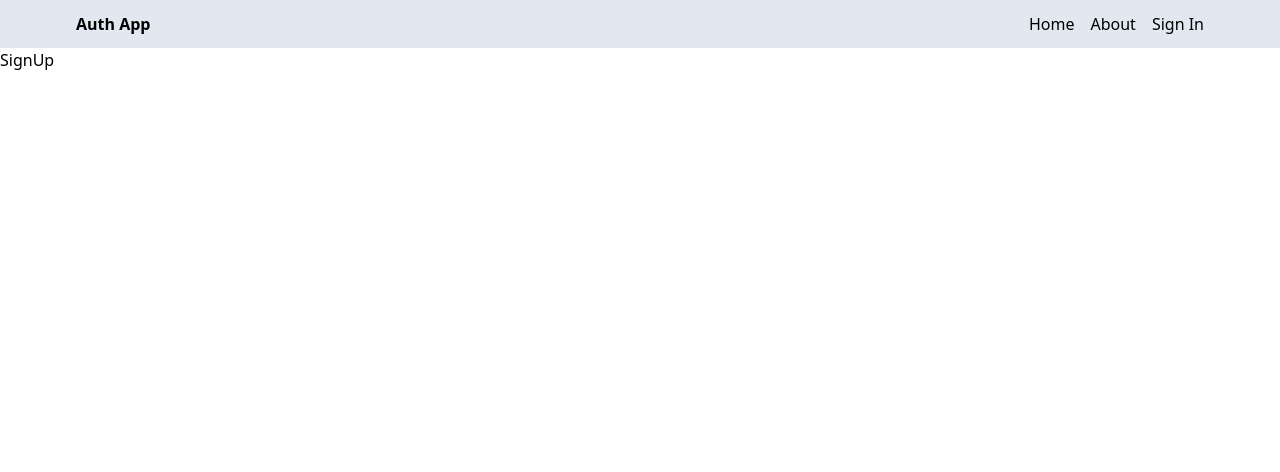
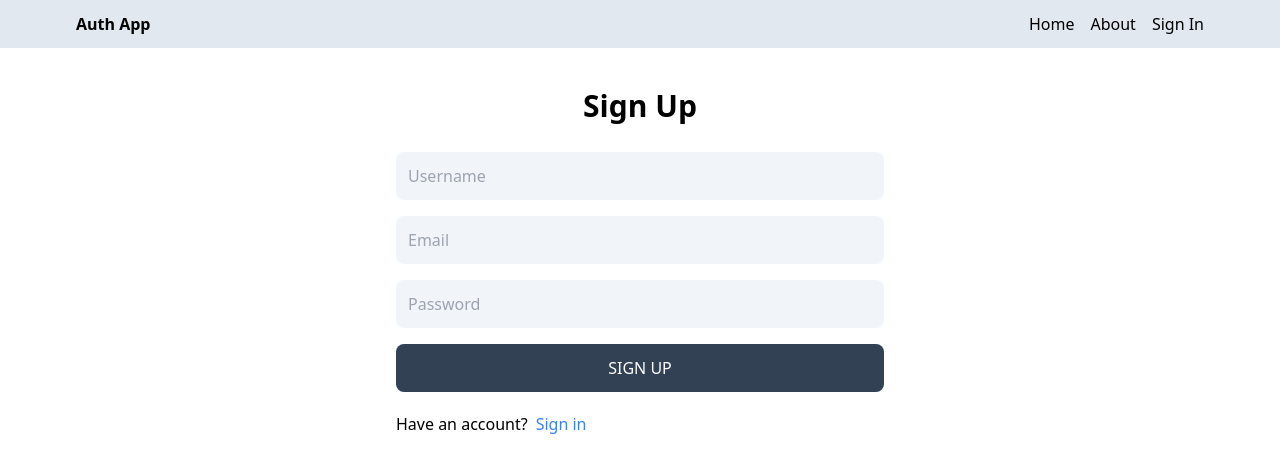
Before and after one commit to abhinavsinha107/mern-auth, a React (Vite) app in the folder client/: page /sign-up in a window 1280 px wide. Shown: the top 472 px of the page. Built offline with nearby package versions, Linux system fonts and the light colour scheme.

Commit message:
signup page ui completed

```diff
--- a/client/src/pages/SignUp.jsx
+++ b/client/src/pages/SignUp.jsx
@@ -1,6 +1,39 @@
+import {Link} from "react-router-dom";
+
 const SignUp = () => {
   return (
-    <div>SignUp</div>
-  )
+    <div className="p-3 max-w-lg mx-auto">
+      <h1 className="text-3xl text-center font-semibold my-7">Sign Up</h1>
+      <form className="flex flex-col gap-4">
+        <input
+          type="text"
+          placeholder="Username"
+          id="username"
+          className="bg-slate-100 p-3 rounded-lg"
+        />
+        <input
+          type="email"
+          placeholder="Email"
+          id="email"
+          className="bg-slate-100 p-3 rounded-lg"
+        />
+        <input
+          type="password"
+          placeholder="Password"
+          id="password"
+          className="bg-slate-100 p-3 rounded-lg"
+        />
+        <button className="bg-slate-700 text-white p-3 rounded-lg uppercase hover:opacity-95 disabled:opacity-80">
+          Sign Up
+        </button>
+      </form>
+      <div className="flex gap-2 mt-5">
+        <p>Have an account?</p>
+        <Link to="/sign-in">
+          <span className="text-blue-500">Sign in</span>
+        </Link>
+      </div>
+    </div>
+  );
 }
 export default SignUp
```
